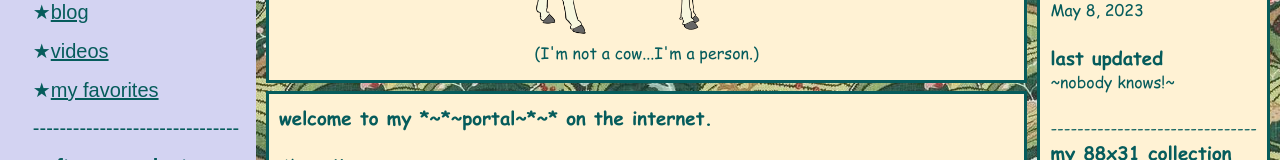
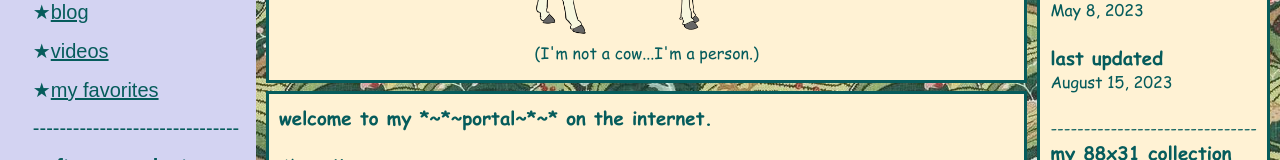
Before and after one commit to gracebmanning/grace-manning-2.0, a React (Create React App) app: page / in a window 1280 px wide. Shown: the part 255-415 px from the top of the page. Built offline with nearby package versions, Linux system fonts and the light colour scheme; the HTML template or start-up script is replaced by a standard one; a web font is replaced by a local one.

Commit message:
fix navbar height, lastMod date

```diff
--- a/src/components/Navbar/Navbar.css
+++ b/src/components/Navbar/Navbar.css
@@ -130,7 +130,8 @@
 	.nav.expanded{
 		padding-top: 30px;
 		width: 100vw;
-		height: 100vh;
+		height: 100%;
+		min-height: 100vh;
 		position: absolute;
 		display: block;
 	}
--- a/src/components/Sidebar/Sidebar.js
+++ b/src/components/Sidebar/Sidebar.js
@@ -1,5 +1,12 @@
 import './Sidebar.css';
 import { flyingEnvelope, css, adobe, enchantedForest, gotHTML, homer, imaginaryLand, spongebobWebsite } from '../../assets';
+
+function lastModified(){
+  var date = new Date(document.lastModified);
+  var months = ["January", "February", "March", "April", "May", "June", "July", "August", "September", "October", "November", "December"];
+  var dateString = months[date.getMonth()] + ' ' + date.getDate() + ', ' + date.getFullYear();
+  return dateString;
+}
 
 export default function Sidebar() {
   return (
@@ -23,7 +30,7 @@ export default function Sidebar() {
 
       <br/>
       <h3 className="sidebarHeader">last updated</h3>
-      <p id="lastModified">~nobody knows!~</p>
+      <p id="lastModified">{lastModified()}</p>
 
       <br/>
       <p className="navSeparator">-------------------------------</p>
```
